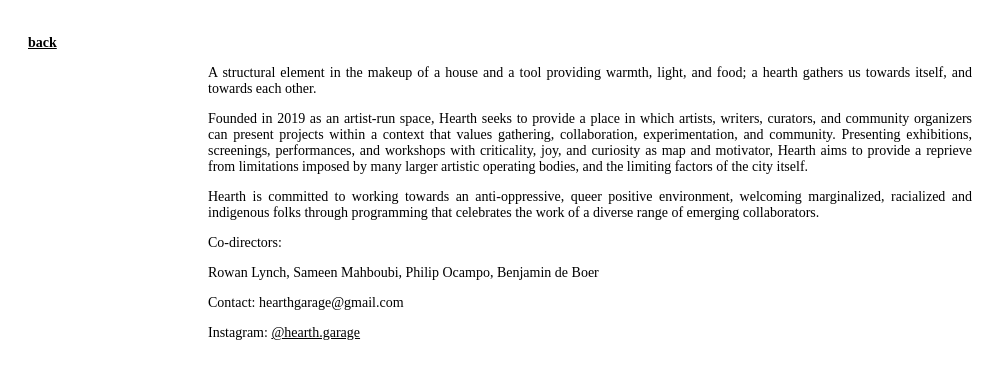
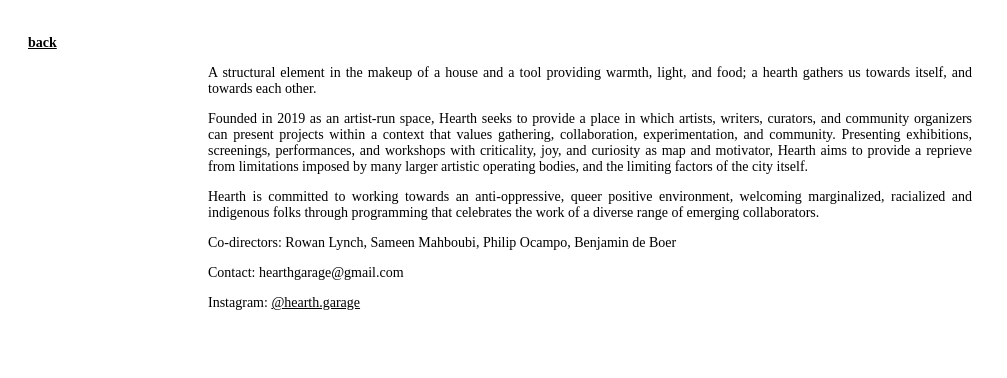
Before and after one commit to rovvan/rovvan.github.io, a plain HTML site: page pages/about.html in a window 1280 px wide. Shown: the whole page, without its empty margins (0-1007 px from the left). Drawn offline with Linux system fonts and the light colour scheme.

Commit message:
Update about.html

```diff
--- a/pages/about.html
+++ b/pages/about.html
@@ -15,8 +15,7 @@
 <p>Hearth is committed to working towards an anti-oppressive, queer positive environment, welcoming marginalized, racialized and indigenous folks through programming that celebrates the work of a diverse range of emerging collaborators.
  </p>
 
- <p>Co-directors:</p>
- <p>Rowan Lynch, Sameen Mahboubi, Philip Ocampo, Benjamin de Boer</p>
+ <p>Co-directors: Rowan Lynch, Sameen Mahboubi, Philip Ocampo, Benjamin de Boer</p>
 
 <p>Contact: hearthgarage@gmail.com</p>
 <p>Instagram: <A HREF="https://www.instagram.com/hearth.garage/" style="color:black">@hearth.garage</A></p>
```
